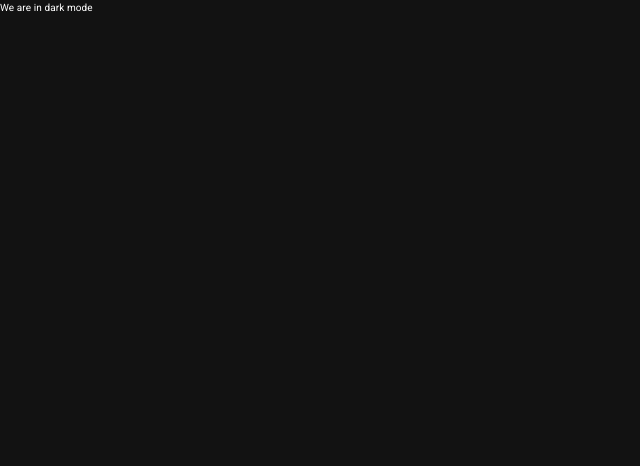
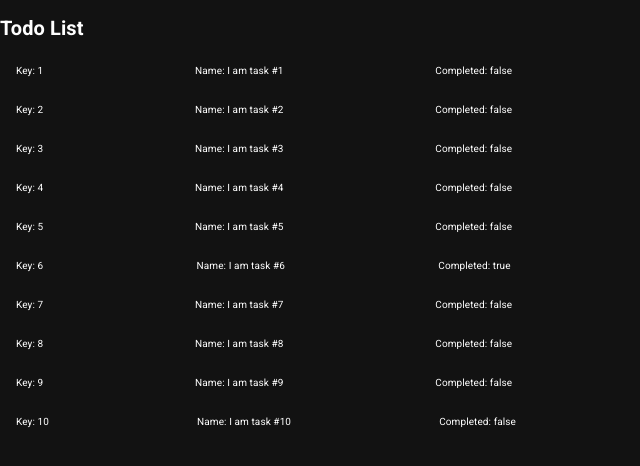
Before and after one commit to ProgrammingLogic/todo_frontend, a React (Vite) app: page / in a window 1280 px wide. Shown: the top 466 px of the page, without its empty margins (0-640 px from the left). Built offline with nearby package versions, Linux system fonts and the light colour scheme.

Commit message:
Implement placeholder list of tasks

```diff
--- a/src/App.jsx
+++ b/src/App.jsx
@@ -1,5 +1,9 @@
 import { ThemeProvider, createTheme } from "@mui/material/styles";
 import CssBaseline from "@mui/material/CssBaseline";
+
+import List from "@mui/material/List";
+
+import Task from "./components/Task";
 
 
 const darkTheme = createTheme({
@@ -10,10 +14,30 @@ const darkTheme = createTheme({
 
 
 export default function App() {
+  const taskList = [
+    {"key": 1, name: "I am task #1", completed: false},
+    {"key": 2, name: "I am task #2", completed: false},
+    {"key": 3, name: "I am task #3", completed: false},
+    {"key": 4, name: "I am task #4", completed: false},
+    {"key": 5, name: "I am task #5", completed: false},
+    {"key": 6, name: "I am task #6", completed: true},
+    {"key": 7, name: "I am task #7", completed: false},
+    {"key": 8, name: "I am task #8", completed: false},
+    {"key": 9, name: "I am task #9", completed: false},
+    {"key": 10, name: "I am task #10", completed: false},
+  ];
+
+  const tasks = taskList.map((task) =>
+    <Task key={task.key} task={task} />
+  );
+
   return (
     <ThemeProvider theme={darkTheme}>
       <CssBaseline />
-      <main>We are in dark mode </main>
+      <h1>Todo List</h1>
+      <List>
+        {tasks}
+      </List>
     </ThemeProvider>
   )
 }
--- /dev/null
+++ b/src/components/Task.jsx
@@ -0,0 +1,14 @@
+import ListItem from "@mui/material/ListItem";
+import ListItemText from "@mui/material/ListItemText";
+
+export default function Task(props) {
+    const task = props.task;
+
+    return (
+        <ListItem>
+            <ListItemText primary={`Key: ${task.key}`}/>
+            <ListItemText primary={`Name: ${task.name}`}/>
+            <ListItemText primary={`Completed: ${task.completed}`}/>
+        </ListItem>
+    );
+}
```
